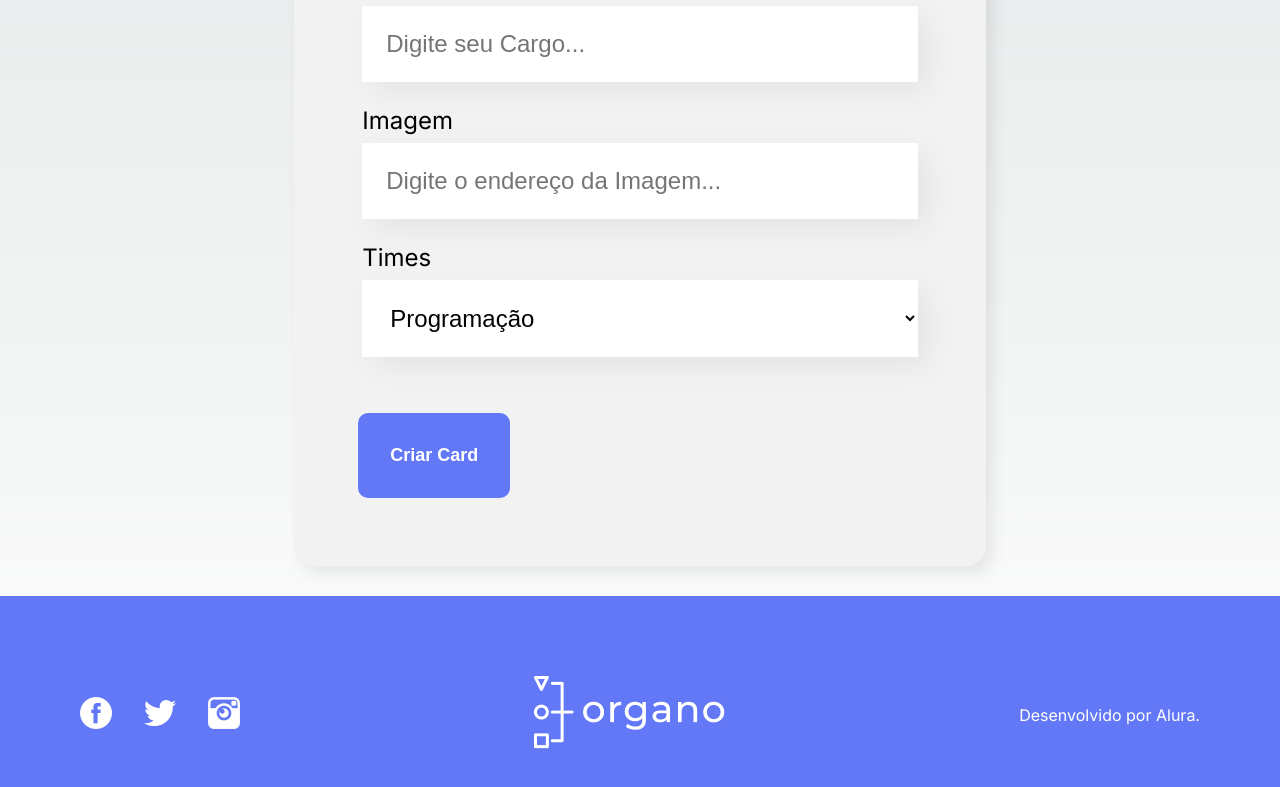
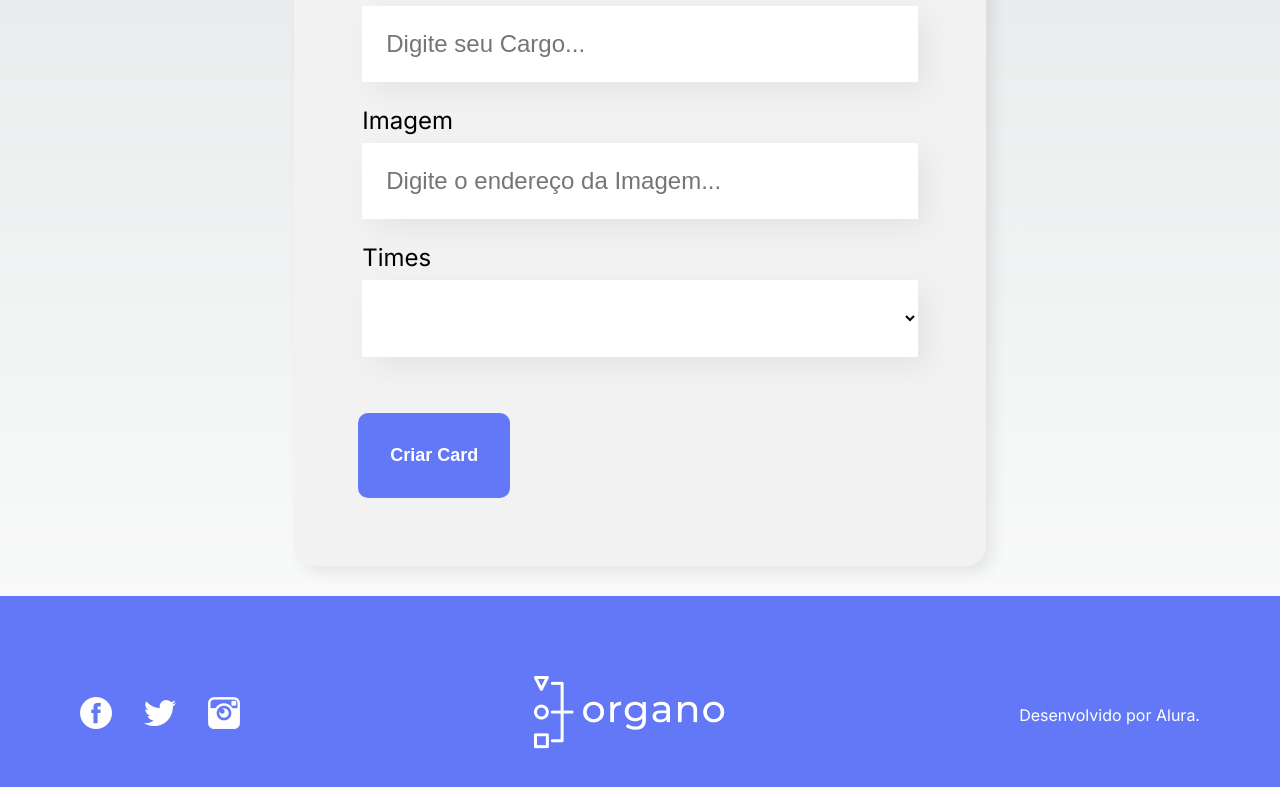
Before and after one commit to xande-rj/React_alurabasic, a Next.js app: page / in a window 1280 px wide. Shown: the part 785-1572 px from the top of the page. Built offline with nearby package versions, Linux system fonts and the light colour scheme.

Commit message:
Finalização do organo

```diff
--- a/src/app/componetes/Colaboradores/index.js
+++ b/src/app/componetes/Colaboradores/index.js
@@ -1,9 +1,9 @@
 import "./Colaboradores.css"
 
-const Colaboradores = ({nome,cargo,imagem}) =>{
+const Colaboradores = ({nome,cargo,imagem,corFundo}) =>{
     return(
         <div className="colaborador">
-            <div className="cabecalho">
+            <div className="cabecalho" style={{backgroundColor:corFundo}}>
                 <img src={imagem} alt={nome}/>
             </div>
             <div className="rodape">
--- a/src/app/componetes/Listasuspensa/index.js
+++ b/src/app/componetes/Listasuspensa/index.js
@@ -7,7 +7,8 @@
             <label>
                 {props.label}
             </label>
-            <select onChange={evento => props.aoAlterado(evento.target.value)} required={props.obrigatorio}>
+            <select onChange={evento => props.aoAlterado(evento.target.value)} required={props.obrigatorio} value={props.valor}>
+                <option value=''></option>
                 {props.itens.map(item =><option key={item}>{item}</option>)}
             </select>
         </div>
--- a/src/app/componetes/Times/index.js
+++ b/src/app/componetes/Times/index.js
@@ -12,7 +12,7 @@
         <section className="times" style={{backgroundColor: props.corSecundaria}}>
             <h3 style={css}>{props.nome}</h3>
             <div className="colaboradores">
-                {props.colaboradores.map(colaborador => <Colaboradores nome ={colaborador.nome} cargo={colaborador.cargo} imagem={colaborador.imagem}/>)}
+                {props.colaboradores.map(colaborador => <Colaboradores corFundo={props.corPrimaria} key={colaborador.nome} nome ={colaborador.nome} cargo={colaborador.cargo} imagem={colaborador.imagem}/>)}
             </div>
         </section>
 
```
